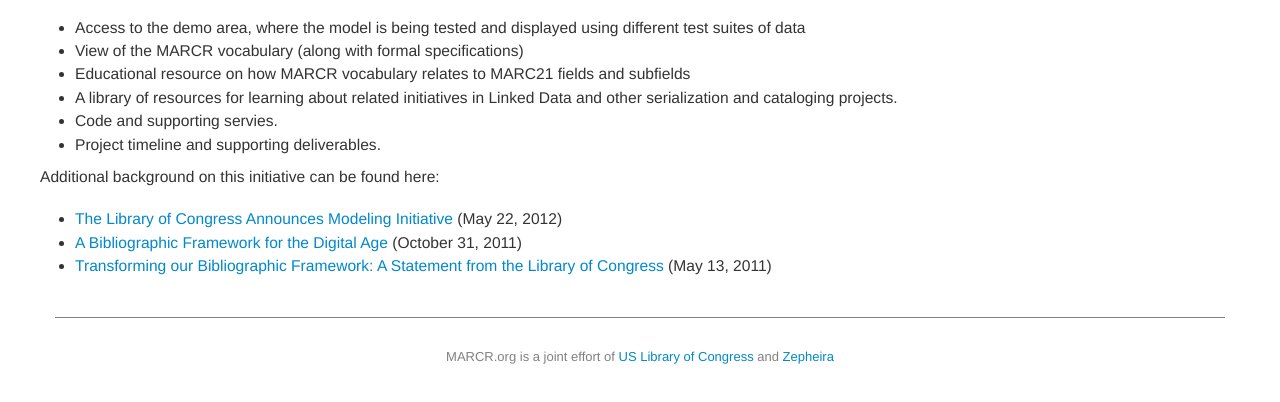
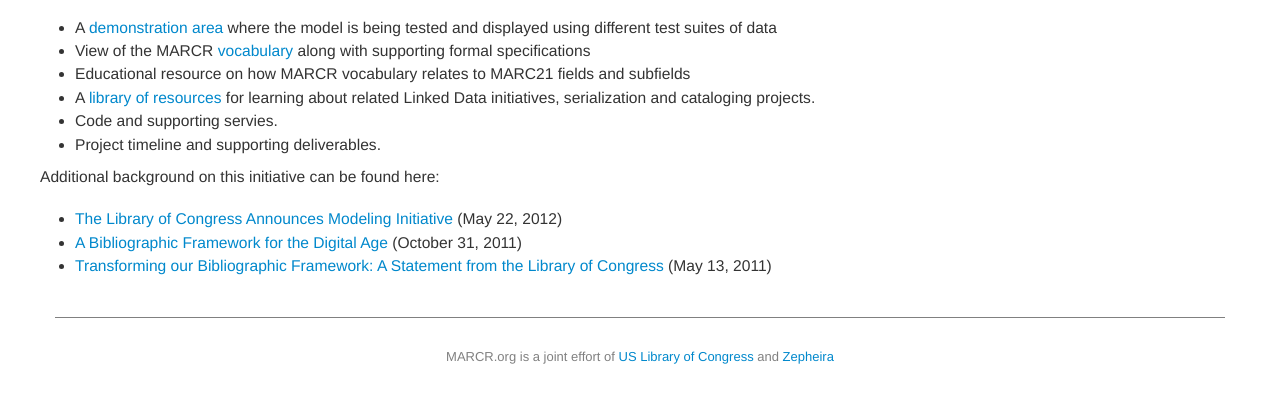
Before and after one commit to zepheira/bibframe-testcases, a plain HTML site: page website/index.html in a window 1280 px wide. Shown: the part 256-658 px from the top of the page. Drawn offline with Linux system fonts and the light colour scheme; files whose address does not match are found by name.

Commit message:
adding links to prose

```diff
--- a/website/index.html
+++ b/website/index.html
@@ -92,13 +92,13 @@
           <p>MARCR.org provides an overview of this effort. This site offers:</p>
 
           <ul>
-            <li>Access to the demo area, where the model is being tested and displayed using different test suites of data</li>
+            <li>A <a href = "/demos/">demonstration area</a> where the model is being tested and displayed using different test suites of data</li>
 
-            <li>View of the MARCR vocabulary (along with formal specifications)</li>
+            <li>View of the MARCR <a href = "/vocab/">vocabulary</a> along with supporting formal specifications</li>
 
             <li>Educational resource on how MARCR vocabulary relates to MARC21 fields and subfields</li>
 
-            <li>A library of resources for learning about related initiatives in Linked Data and other serialization and cataloging projects. </li>
+            <li>A <a href = "/library/">library of resources</a> for learning about related Linked Data initiatives, serialization and cataloging projects. </li>
 
             <li>Code and supporting servies.</li>
 
```
